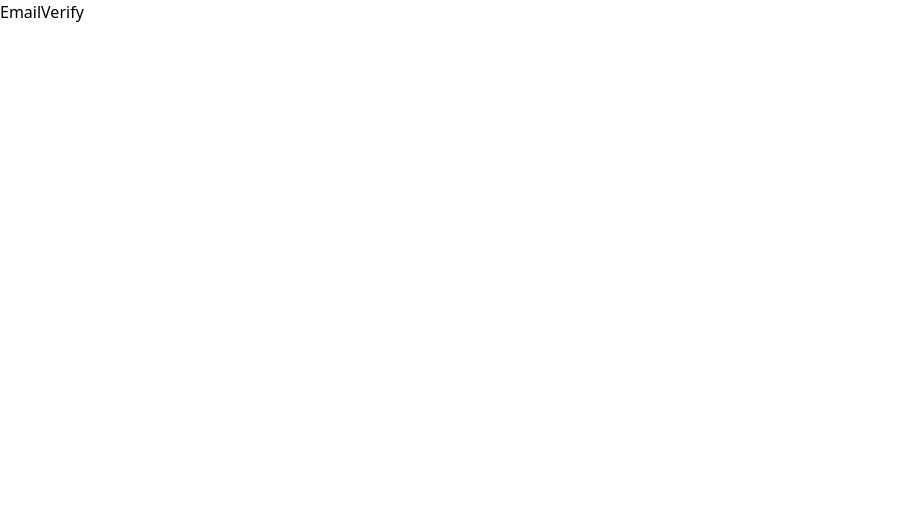
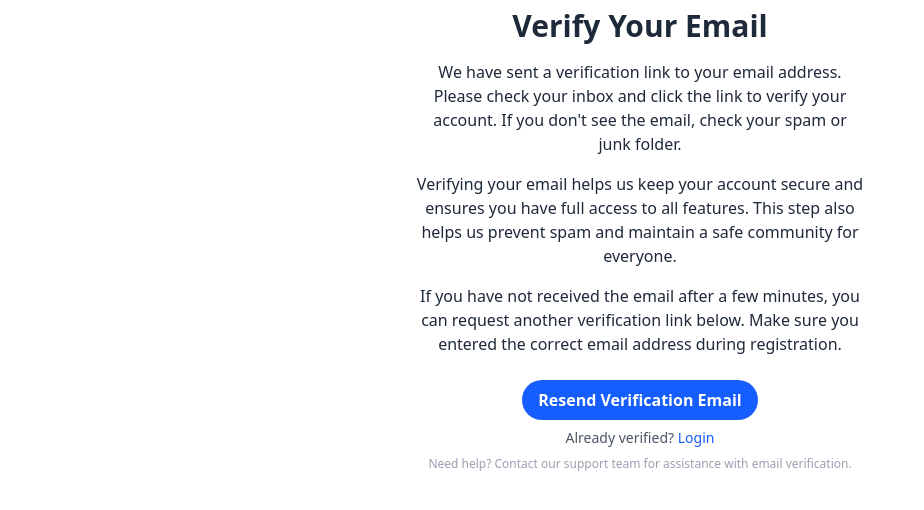
Before and after one commit to ChathuraIshara/mern-auth-blog, a React (Vite) app in the folder client/: page /email-verify in a window 1280 px wide. Shown: the top 510 px of the page, without its empty margins (0-924 px from the left). Built offline with nearby package versions, Linux system fonts and the light colour scheme.

Commit message:
Implement Email Verification page with informative messaging and action buttons

```diff
--- a/client/src/pages/EmailVerify.jsx
+++ b/client/src/pages/EmailVerify.jsx
@@ -2,7 +2,21 @@ import React from 'react'
 
 const EmailVerify = () => {
   return (
-    <div>EmailVerify</div>
+    <div className="flex flex-col items-center justify-center min-h-[60vh] text-gray-800">
+      <h2 className="text-3xl font-bold mb-4">Verify Your Email</h2>
+      <p className="mb-4 max-w-md text-center">
+        We have sent a verification link to your email address. Please check your inbox and click the link to verify your account. If you don't see the email, check your spam or junk folder.
+      </p>
+      <p className="mb-4 max-w-md text-center">
+        Verifying your email helps us keep your account secure and ensures you have full access to all features. This step also helps us prevent spam and maintain a safe community for everyone.
+      </p>
+      <p className="mb-6 max-w-md text-center">
+        If you have not received the email after a few minutes, you can request another verification link below. Make sure you entered the correct email address during registration.
+      </p>
+      <button className="bg-blue-600 hover:bg-blue-700 text-white font-bold py-2 px-4 rounded-full transition-colors duration-200 mb-2">Resend Verification Email</button>
+      <p className="text-sm text-gray-600 mb-2">Already verified? <a href="/login" className="text-blue-600 hover:underline">Login</a></p>
+      <p className="text-xs text-gray-400">Need help? Contact our support team for assistance with email verification.</p>
+    </div>
   )
 }
 
```
